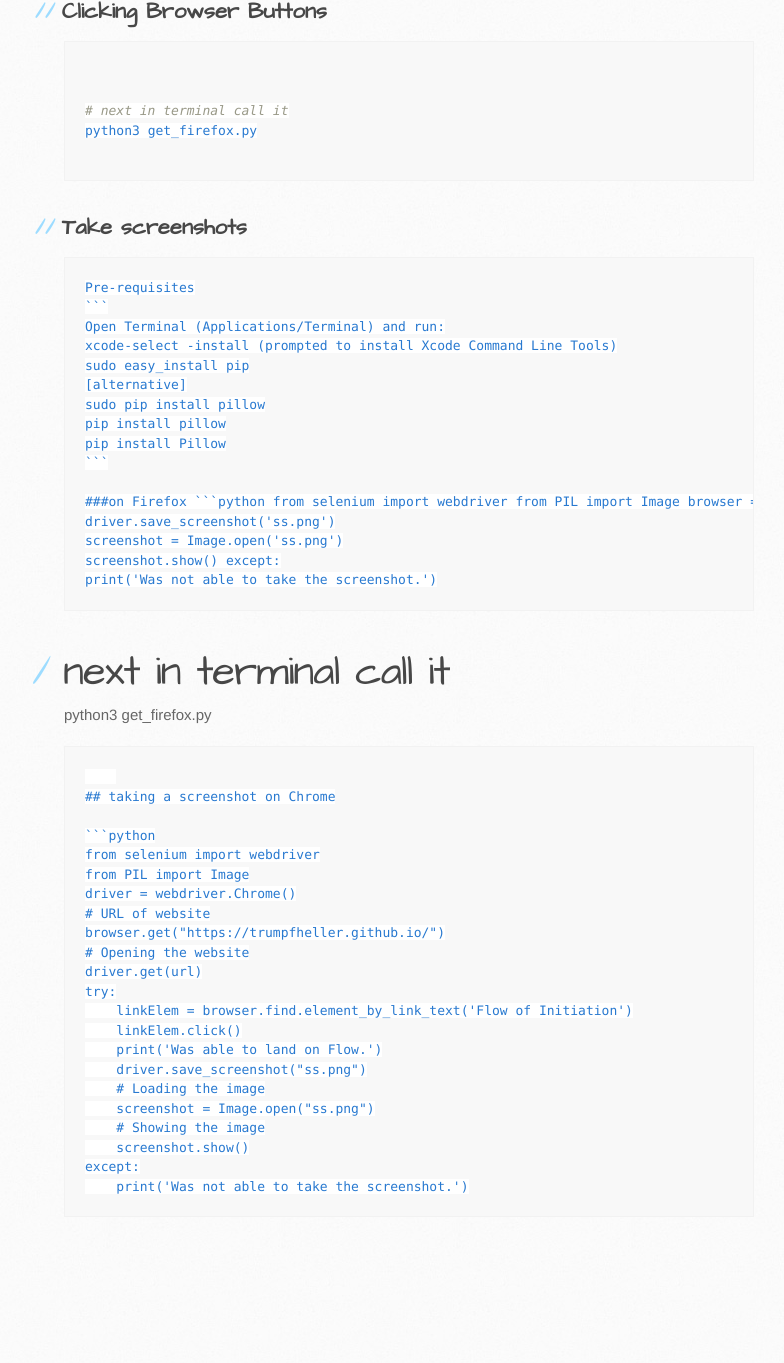
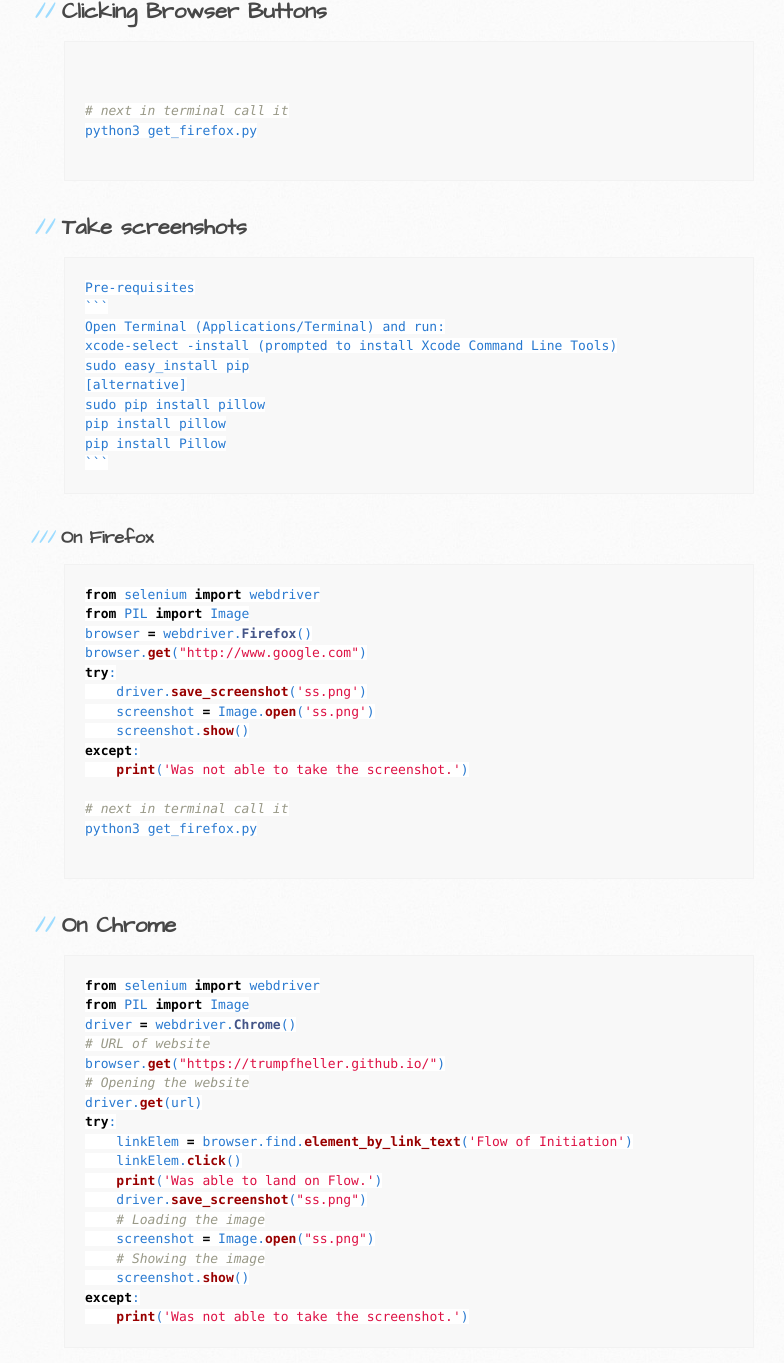
Before and after one commit to trumpfheller/trumpfheller.github.io, a Jekyll site: the page built from selenium_py.md, in a window 1280 px wide and 1400 px high, scrolled down 2341 px. Shown: the top 1363 px of the window, without its empty margins (96-880 px from the left). Built offline with Jekyll 4.4.1, drawn with Linux system fonts in a browser that asks for light colours; before the commit the page ends 3611 px from its top, so only the background shows below that.

Commit message:
Update selenium_py.md

````diff
--- a/selenium_py.md
+++ b/selenium_py.md
@@ -118,7 +118,7 @@
     pip install Pillow
     ```
 
-    ###on Firefox
+### On Firefox
 ```python
 from selenium import webdriver
 from PIL import Image
@@ -136,7 +136,7 @@
 
 ```
 
-## taking a screenshot on Chrome
+## On Chrome
 
 ```python
 from selenium import webdriver
````
